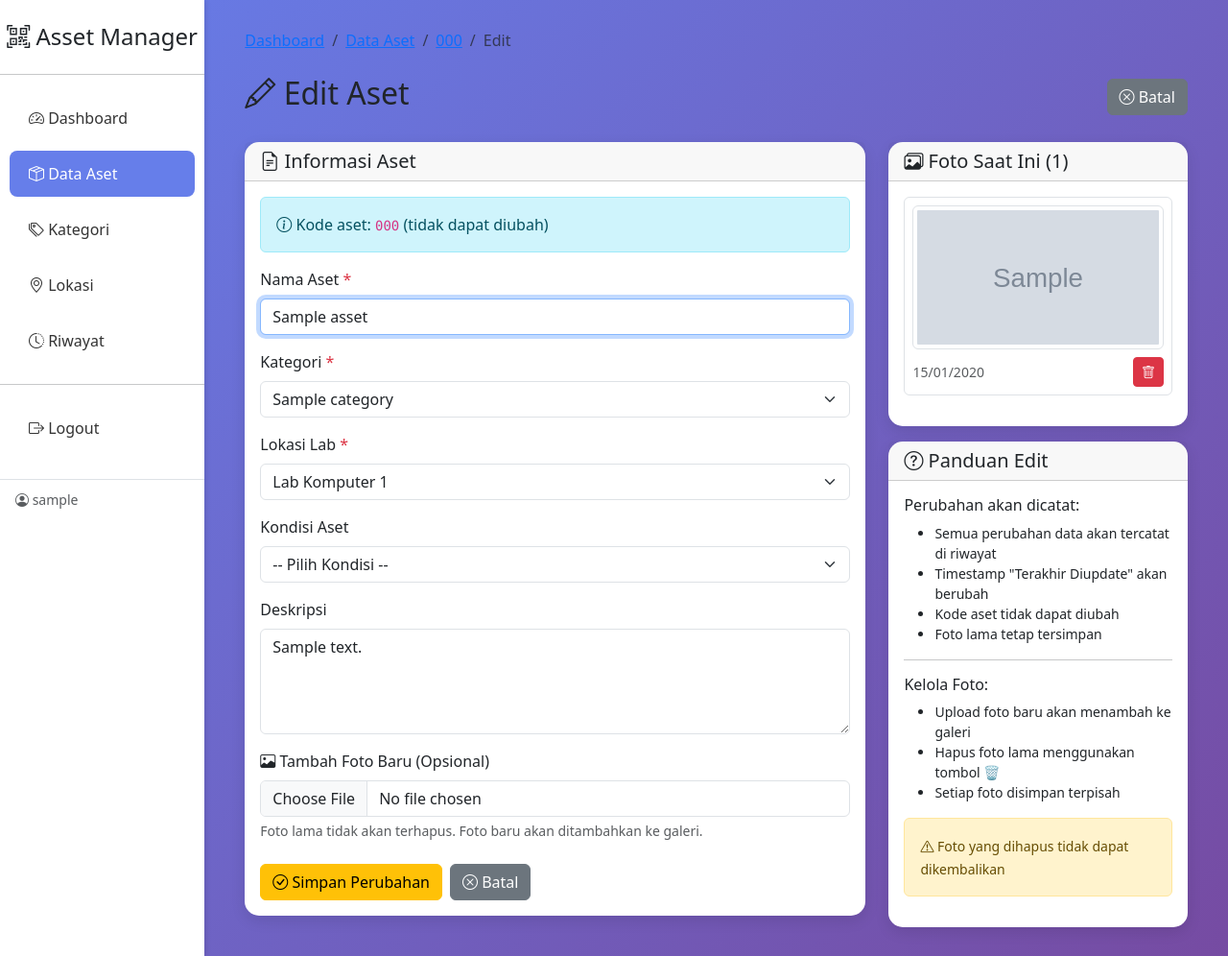
After one commit to AndhikaMS/data-assets-management, a Flask app: page /aset/edit/1 in a window 1280 px wide. The commit adds this page. Shown: the whole page at 96% size. Run offline with Flask 3, Linux system fonts and the light colour scheme; the visitor is signed in with stand-in values (Sample User, id 1); tables that the repository leaves empty hold one stand-in row (values such as "Sample post"); grey boxes marked "Sample" are stand-in pictures; some libraries are stand-ins or nearby versions.

Commit message:
Commit 5 - Edit Asset
-Add Edit Asset Form

```diff
--- a/app/app.py
+++ b/app/app.py
@@ -259,6 +259,174 @@ def aset_detail(id):
     ).all()
 
     return render_template('aset/detail.html', asset=asset, history=history)
+
+@app.route('/aset/edit/<int:id>', methods=['GET', 'POST'])
+@login_required
+def aset_edit(id):
+    asset = Asset.query.get_or_404(id)
+
+    if request.method == 'POST':
+        # Get form data
+        name = request.form.get('name', '').strip()
+        category_id = request.form.get('category_id')
+        location_id = request.form.get('location_id')
+        condition = request.form.get('condition', '').strip()
+        description = request.form.get('description', '').strip()
+
+        # Validation
+        if not name:
+            flash('Nama aset tidak boleh kosong', 'danger')
+            return redirect(url_for('aset_edit', id=id))
+
+        if not category_id:
+            flash('Kategori harus dipilih', 'danger')
+            return redirect(url_for('aset_edit', id=id))
+
+        if not location_id:
+            flash('Lokasi harus dipilih', 'danger')
+            return redirect(url_for('aset_edit', id=id))
+
+        # Track changes for logging
+        changes = []
+        if asset.name != name:
+            changes.append(f"nama: '{asset.name}' → '{name}'")
+            asset.name = name
+
+        if str(asset.category_id) != category_id:
+            old_cat = asset.category.name
+            new_cat = Category.query.get(category_id).name
+            changes.append(f"kategori: '{old_cat}' → '{new_cat}'")
+            asset.category_id = category_id
+
+        if str(asset.location_id) != location_id:
+            old_loc = asset.location.name
+            new_loc = Location.query.get(location_id).name
+            changes.append(f"lokasi: '{old_loc}' → '{new_loc}'")
+            asset.location_id = location_id
+
+        if asset.condition != condition:
+            changes.append(f"kondisi: '{asset.condition}' → '{condition}'")
+            asset.condition = condition
+
+        if asset.description != description:
+            changes.append("deskripsi diperbarui")
+            asset.description = description
+
+        asset.updated_at = datetime.utcnow()
+
+        # Handle photo upload (new photo)
+        if 'photo' in request.files:
+            photo = request.files['photo']
+            if photo and photo.filename and allowed_file(photo.filename):
+                # Generate unique filename
+                import uuid
+                ext = photo.filename.rsplit('.', 1)[1].lower()
+                filename = f"{asset.asset_code}_{uuid.uuid4().hex[:8]}.{ext}"
+                filepath = os.path.join(app.config['UPLOAD_FOLDER'], 'photos', filename)
+
+                # Save file
+                photo.save(filepath)
+
+                # Save to database
+                asset_photo = AssetPhoto(
+                    asset_id=asset.id,
+                    file_path=f"uploads/photos/{filename}"
+                )
+                db.session.add(asset_photo)
+                changes.append("foto baru ditambahkan")
+
+        # Log activity if there are changes
+        if changes:
+            change_desc = ", ".join(changes)
+            history = AssetHistory(
+                asset_id=asset.id,
+                user_id=session['user_id'],
+                action='EDIT',
+                description=f'Mengubah aset {asset.asset_code}: {change_desc}'
+            )
+            db.session.add(history)
+
+        db.session.commit()
+
+        flash(f'Aset "{name}" berhasil diperbarui', 'success')
+        return redirect(url_for('aset_detail', id=id))
+
+    # GET request - show form
+    categories = Category.query.order_by(Category.name).all()
+    locations = Location.query.order_by(Location.name).all()
+
+    return render_template('aset/edit.html',
+                         asset=asset,
+                         categories=categories,
+                         locations=locations)
+
+@app.route('/aset/hapus/<int:id>', methods=['POST'])
+@login_required
+def aset_hapus(id):
+    asset = Asset.query.get_or_404(id)
+    asset_name = asset.name
+    asset_code = asset.asset_code
+
+    # Delete photos from filesystem and database
+    for photo in asset.photos:
+        photo_path = os.path.join('app/static', photo.file_path)
+        if os.path.exists(photo_path):
+            os.remove(photo_path)
+        db.session.delete(photo)
+
+    # Delete QR codes from filesystem and database
+    for qr in asset.qr_codes:
+        qr_path = os.path.join('app/static', qr.file_path)
+        if os.path.exists(qr_path):
+            os.remove(qr_path)
+        db.session.delete(qr)
+
+    # Delete history records
+    AssetHistory.query.filter_by(asset_id=id).delete()
+
+    # Log deletion before deleting asset
+    history = AssetHistory(
+        user_id=session['user_id'],
+        action='DELETE',
+        description=f'Menghapus aset: {asset_name} ({asset_code})'
+    )
+    db.session.add(history)
+
+    # Delete asset
+    db.session.delete(asset)
+    db.session.commit()
+
+    flash(f'Aset "{asset_name}" ({asset_code}) berhasil dihapus', 'success')
+    return redirect(url_for('aset_list'))
+
+@app.route('/aset/foto/hapus/<int:id>', methods=['POST'])
+@login_required
+def aset_foto_hapus(id):
+    photo = AssetPhoto.query.get_or_404(id)
+    asset_id = photo.asset_id
+    asset = photo.asset
+
+    # Delete file from filesystem
+    photo_path = os.path.join('app/static', photo.file_path)
+    if os.path.exists(photo_path):
+        os.remove(photo_path)
+
+    # Delete from database
+    db.session.delete(photo)
+
+    # Log activity
+    history = AssetHistory(
+        asset_id=asset_id,
+        user_id=session['user_id'],
+        action='DELETE_PHOTO',
+        description=f'Menghapus foto dari aset {asset.asset_code}'
+    )
+    db.session.add(history)
+
+    db.session.commit()
+
+    flash('Foto berhasil dihapus', 'success')
+    return redirect(url_for('aset_detail', id=asset_id))
 
 @app.route('/aset/tambah', methods=['GET', 'POST'])
 @login_required
--- /dev/null
+++ b/app/templates/aset/edit.html
@@ -0,0 +1,223 @@
+{% extends "base.html" %}
+
+{% block title %}Edit Aset - {{ asset.name }}{% endblock %}
+
+{% block content %}
+<div class="container-fluid">
+    <!-- Breadcrumb -->
+    <nav aria-label="breadcrumb" class="mb-4">
+        <ol class="breadcrumb">
+            <li class="breadcrumb-item"><a href="{{ url_for('dashboard') }}">Dashboard</a></li>
+            <li class="breadcrumb-item"><a href="{{ url_for('aset_list') }}">Data Aset</a></li>
+            <li class="breadcrumb-item"><a href="{{ url_for('aset_detail', id=asset.id) }}">{{ asset.asset_code }}</a></li>
+            <li class="breadcrumb-item active">Edit</li>
+        </ol>
+    </nav>
+
+    <div class="d-flex justify-content-between align-items-center mb-4">
+        <h2>
+            <i class="bi bi-pencil"></i> Edit Aset
+        </h2>
+        <div>
+            <a href="{{ url_for('aset_detail', id=asset.id) }}" class="btn btn-secondary">
+                <i class="bi bi-x-circle"></i> Batal
+            </a>
+        </div>
+    </div>
+
+    <div class="row">
+        <div class="col-md-8">
+            <div class="card">
+                <div class="card-header">
+                    <h5 class="mb-0">
+                        <i class="bi bi-file-earmark-text"></i> Informasi Aset
+                    </h5>
+                </div>
+                <div class="card-body">
+                    <form method="POST" action="{{ url_for('aset_edit', id=asset.id) }}" enctype="multipart/form-data">
+                        <!-- Kode Aset (Read-only) -->
+                        <div class="alert alert-info">
+                            <i class="bi bi-info-circle"></i>
+                            Kode aset: <code>{{ asset.asset_code }}</code> (tidak dapat diubah)
+                        </div>
+
+                        <!-- Nama Aset -->
+                        <div class="mb-3">
+                            <label for="name" class="form-label">
+                                Nama Aset <span class="text-danger">*</span>
+                            </label>
+                            <input type="text" class="form-control" id="name" name="name"
+                                   value="{{ asset.name }}" required autofocus>
+                        </div>
+
+                        <!-- Kategori -->
+                        <div class="mb-3">
+                            <label for="category_id" class="form-label">
+                                Kategori <span class="text-danger">*</span>
+                            </label>
+                            <select class="form-select" id="category_id" name="category_id" required>
+                                <option value="">-- Pilih Kategori --</option>
+                                {% for category in categories %}
+                                <option value="{{ category.id }}"
+                                        {% if category.id == asset.category_id %}selected{% endif %}>
+                                    {{ category.name }}
+                                </option>
+                                {% endfor %}
+                            </select>
+                        </div>
+
+                        <!-- Lokasi -->
+                        <div class="mb-3">
+                            <label for="location_id" class="form-label">
+                                Lokasi Lab <span class="text-danger">*</span>
+                            </label>
+                            <select class="form-select" id="location_id" name="location_id" required>
+                                <option value="">-- Pilih Lokasi --</option>
+                                {% for location in locations %}
+                                <option value="{{ location.id }}"
+                                        {% if location.id == asset.location_id %}selected{% endif %}>
+                                    {{ location.name }}
+                                </option>
+                                {% endfor %}
+                            </select>
+                        </div>
+
+                        <!-- Kondisi -->
+                        <div class="mb-3">
+                            <label for="condition" class="form-label">Kondisi Aset</label>
+                            <select class="form-select" id="condition" name="condition">
+                                <option value="">-- Pilih Kondisi --</option>
+                                <option value="Baik" {% if asset.condition == 'Baik' %}selected{% endif %}>Baik</option>
+                                <option value="Rusak Ringan" {% if asset.condition == 'Rusak Ringan' %}selected{% endif %}>Rusak Ringan</option>
+                                <option value="Rusak Berat" {% if asset.condition == 'Rusak Berat' %}selected{% endif %}>Rusak Berat</option>
+                            </select>
+                        </div>
+
+                        <!-- Deskripsi -->
+                        <div class="mb-3">
+                            <label for="description" class="form-label">Deskripsi</label>
+                            <textarea class="form-control" id="description" name="description"
+                                      rows="4">{{ asset.description }}</textarea>
+                        </div>
+
+                        <!-- Upload Foto Baru -->
+                        <div class="mb-4">
+                            <label for="photo" class="form-label">
+                                <i class="bi bi-image"></i> Tambah Foto Baru (Opsional)
+                            </label>
+                            <input type="file" class="form-control" id="photo" name="photo"
+                                   accept="image/png,image/jpeg,image/jpg,image/gif">
+                            <div class="form-text">Foto lama tidak akan terhapus. Foto baru akan ditambahkan ke galeri.</div>
+                        </div>
+
+                        <!-- Preview Foto Baru -->
+                        <div id="photoPreview" class="mb-3" style="display: none;">
+                            <label class="form-label">Preview Foto Baru:</label>
+                            <div>
+                                <img id="previewImage" src="" alt="Preview" class="img-thumbnail" style="max-width: 300px;">
+                            </div>
+                        </div>
+
+                        <!-- Buttons -->
+                        <div class="d-flex gap-2">
+                            <button type="submit" class="btn btn-warning">
+                                <i class="bi bi-check-circle"></i> Simpan Perubahan
+                            </button>
+                            <a href="{{ url_for('aset_detail', id=asset.id) }}" class="btn btn-secondary">
+                                <i class="bi bi-x-circle"></i> Batal
+                            </a>
+                        </div>
+                    </form>
+                </div>
+            </div>
+        </div>
+
+        <!-- Sidebar -->
+        <div class="col-md-4">
+            <!-- Current Photos -->
+            {% if asset.photos %}
+            <div class="card mb-3">
+                <div class="card-header">
+                    <h5 class="mb-0">
+                        <i class="bi bi-images"></i> Foto Saat Ini ({{ asset.photos|length }})
+                    </h5>
+                </div>
+                <div class="card-body">
+                    {% for photo in asset.photos %}
+                    <div class="mb-3 border rounded p-2">
+                        <img src="{{ url_for('static', filename=photo.file_path) }}"
+                             class="img-thumbnail w-100 mb-2"
+                             style="height: 150px; object-fit: cover;">
+                        <div class="d-flex justify-content-between align-items-center">
+                            <small class="text-muted">
+                                {{ photo.uploaded_at.strftime('%d/%m/%Y') }}
+                            </small>
+                            <form method="POST" action="{{ url_for('aset_foto_hapus', id=photo.id) }}"
+                                  onsubmit="return confirm('Hapus foto ini?');" class="d-inline">
+                                <button type="submit" class="btn btn-sm btn-danger">
+                                    <i class="bi bi-trash"></i>
+                                </button>
+                            </form>
+                        </div>
+                    </div>
+                    {% endfor %}
+                </div>
+            </div>
+            {% endif %}
+
+            <!-- Help -->
+            <div class="card">
+                <div class="card-header">
+                    <h5 class="mb-0">
+                        <i class="bi bi-question-circle"></i> Panduan Edit
+                    </h5>
+                </div>
+                <div class="card-body">
+                    <h6>Perubahan akan dicatat:</h6>
+                    <ul class="small">
+                        <li>Semua perubahan data akan tercatat di riwayat</li>
+                        <li>Timestamp "Terakhir Diupdate" akan berubah</li>
+                        <li>Kode aset tidak dapat diubah</li>
+                        <li>Foto lama tetap tersimpan</li>
+                    </ul>
+
+                    <hr>
+
+                    <h6>Kelola Foto:</h6>
+                    <ul class="small">
+                        <li>Upload foto baru akan menambah ke galeri</li>
+                        <li>Hapus foto lama menggunakan tombol 🗑️</li>
+                        <li>Setiap foto disimpan terpisah</li>
+                    </ul>
+
+                    <div class="alert alert-warning mt-3">
+                        <small>
+                            <i class="bi bi-exclamation-triangle"></i>
+                            Foto yang dihapus tidak dapat dikembalikan
+                        </small>
+                    </div>
+                </div>
+            </div>
+        </div>
+    </div>
+</div>
+{% endblock %}
+
+{% block extra_js %}
+<script>
+// Photo preview
+document.getElementById('photo').addEventListener('change', function(e) {
+    const file = e.target.files[0];
+    if (file) {
+        const reader = new FileReader();
+        reader.onload = function(e) {
+            document.getElementById('previewImage').src = e.target.result;
+            document.getElementById('photoPreview').style.display = 'block';
+        }
+        reader.readAsDataURL(file);
+    } else {
+        document.getElementById('photoPreview').style.display = 'none';
+    }
+});
+</script>
+{% endblock %}
```
Also changed, not shown: app/templates/aset/detail.html (+10 -3 lines).
